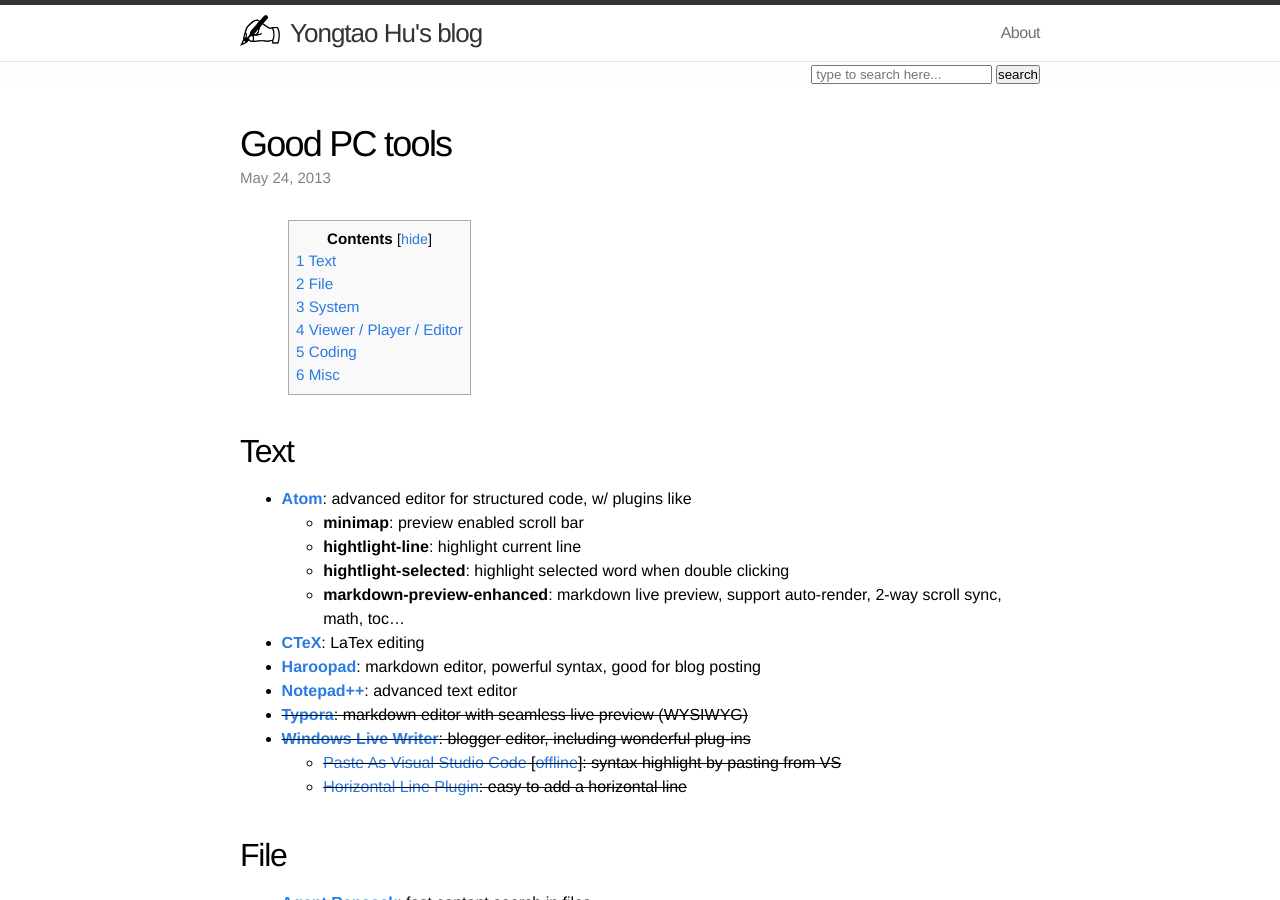
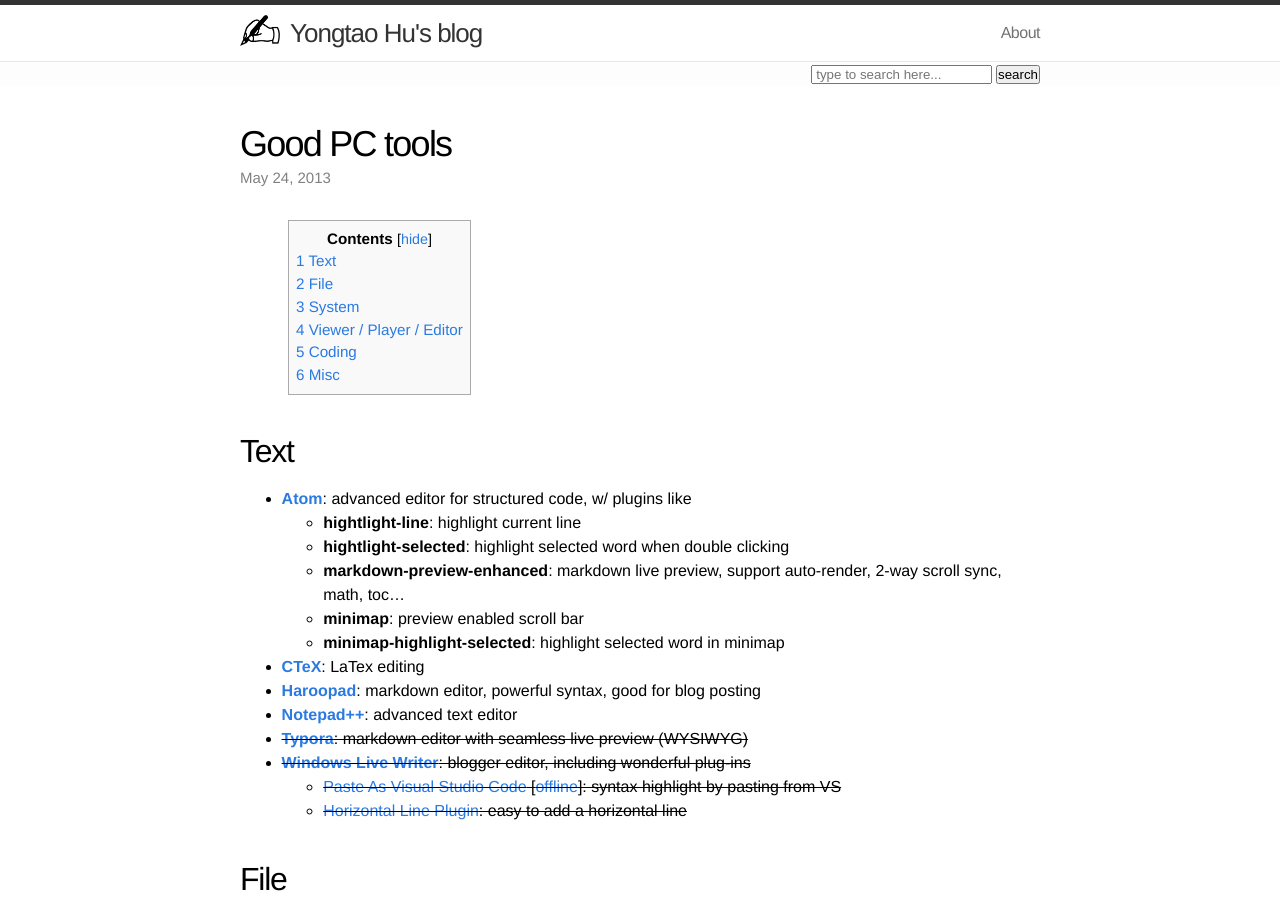
Before and after one commit to blog-ythu/blog-ythu.github.io, a Jekyll site: the page built from _posts/2013-05-24-good-PC-tools.md, in a window 1280 px wide and 900 px high. Built offline with Jekyll 4.4.1, drawn with Linux system fonts in a browser that asks for light colours; nearby versions of some CDN libraries; Markdown is read by kramdown in place of the engine named in the settings; comment, search, counter and statistics services are not loaded.

Commit message:
update post: Good PC tools

```diff
--- a/_posts/2013-05-24-good-PC-tools.md
+++ b/_posts/2013-05-24-good-PC-tools.md
@@ -12,10 +12,11 @@ mathjax: true
 
 ## Text
 - [**Atom**](https://atom.io/): advanced editor for structured code, w/ plugins like
-    - **minimap**: preview enabled scroll bar
     - **hightlight-line**: highlight current line
     - **hightlight-selected**: highlight selected word when double clicking
     - **markdown-preview-enhanced**: markdown live preview, support auto-render, 2-way scroll sync, math, toc...
+    - **minimap**: preview enabled scroll bar
+    - **minimap-highlight-selected**: highlight selected word in minimap
 - [**CTeX**](http://www.ctex.org/CTeXDownload): LaTex editing
 - [**Haroopad**](http://pad.haroopress.com/user.html): markdown editor, powerful syntax, good for blog posting
 - [**Notepad++**](http://notepad-plus-plus.org/download): advanced text editor
```
